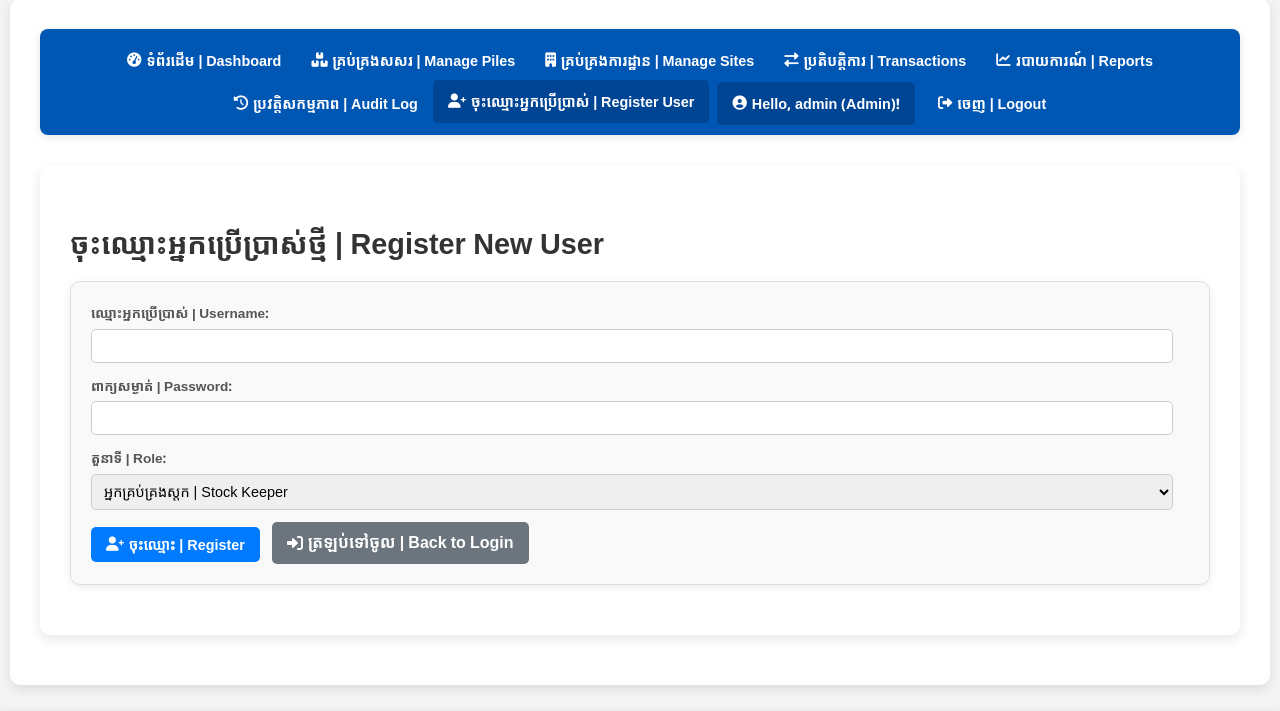
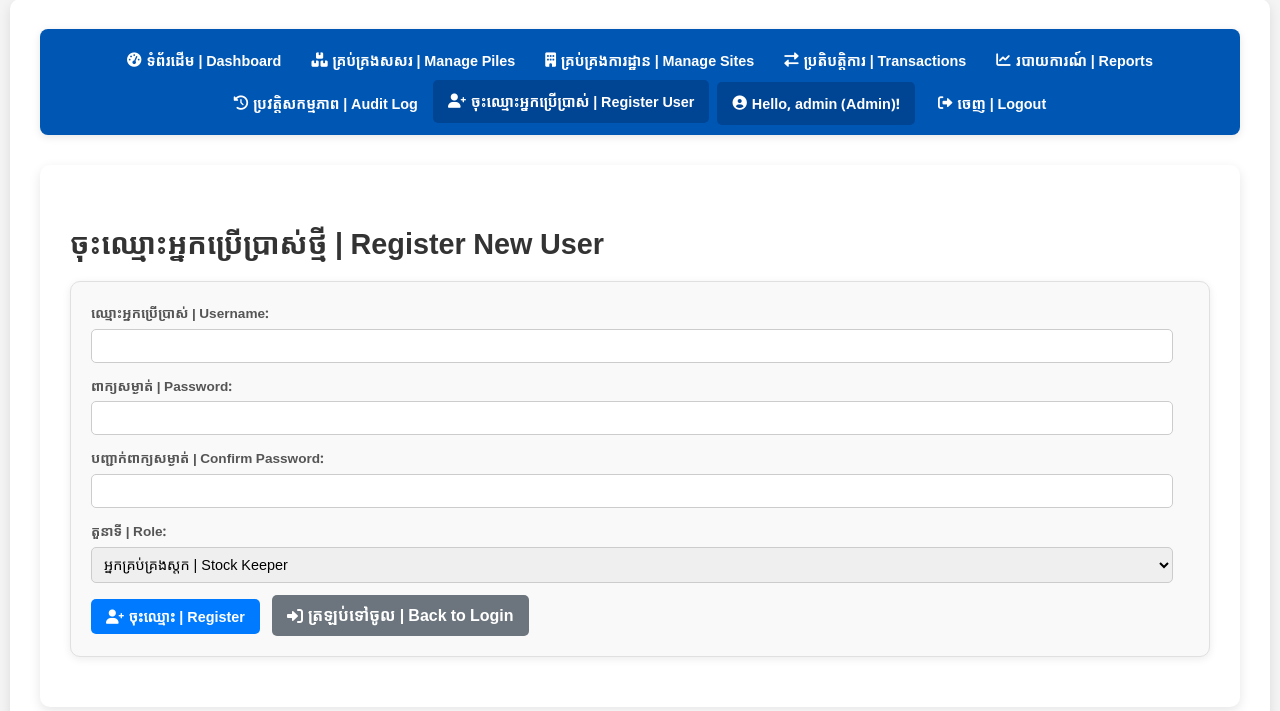
Before and after one commit to seangkheng/best-angkor-piling, a Flask app: page /register in a window 1280 px wide. Shown: the part 159-870 px from the top of the page. Run offline with Flask 3, Linux system fonts and the light colour scheme; a user stored in the database is signed in; some libraries are stand-ins or nearby versions.

Commit message:
Add confirm_password field to register.html and update logic

```diff
--- a/templates/register.html
+++ b/templates/register.html
@@ -12,6 +12,9 @@
         <label for="password">ពាក្យសម្ងាត់ | Password:</label>
         <input type="password" id="password" name="password" required>
 
+        <label for="confirm_password">បញ្ជាក់ពាក្យសម្ងាត់ | Confirm Password:</label> {# Added this line #}
+        <input type="password" id="confirm_password" name="confirm_password" required> {# Added this line #}
+
         <label for="role">តួនាទី | Role:</label>
         <select id="role" name="role" required>
             <option value="stock_keeper">អ្នកគ្រប់គ្រងស្តុក | Stock Keeper</option>
```
Also changed, not shown: best_angkor_piling.db.
